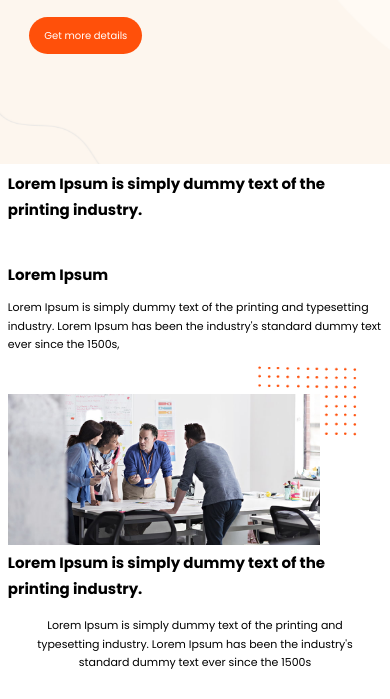
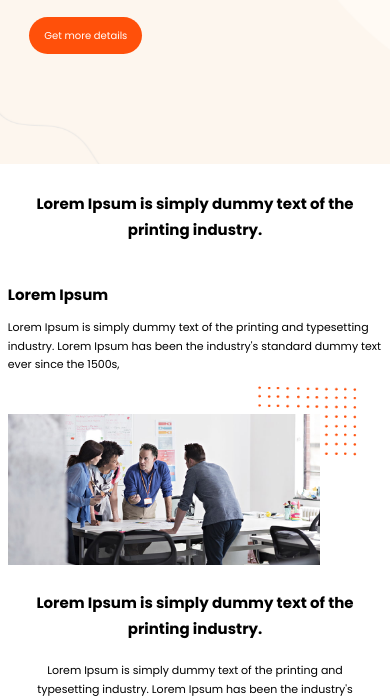
Before and after one commit to hyperstone6/Digital-Agency, a plain HTML site: page index.html in a window 390 px wide. Shown: the part 401-1100 px from the top of the page. Drawn offline with Linux system fonts and the light colour scheme.

Commit message:
improved responsiveness

```diff
--- a/index.html
+++ b/index.html
@@ -69,7 +69,7 @@
         Lorem Ipsum is simply dummy text of the printing industry.
       </h2>
       <div class="top-mid-group-1">
-        <h2>Lorem Ipsum</h2>
+        <h3>Lorem Ipsum</h3>
         <p>
           Lorem Ipsum is simply dummy text of the printing and typesetting
           industry. Lorem Ipsum has been the industry's standard dummy text ever
@@ -191,7 +191,7 @@
     </section>
     <section class="mid-carousel default-padding">
       <div class="top-mid-group-1">
-        <h2>Lorem Ipsum</h2>
+        <h3>Lorem Ipsum</h3>
         <p>
           Lorem Ipsum is simply dummy text of the printing and typesetting
           industry. Lorem Ipsum has been the industry's standard dummy text ever
--- a/style.css
+++ b/style.css
@@ -162,7 +162,7 @@ html {
     min-width: 30rem;
 }
 
-.top-mid h1 {
+.top-mid h2 {
     margin: var(--margin-1) auto 0;
     max-width: 40%;
     text-align: center;
@@ -183,7 +183,7 @@ html {
     margin-bottom: var(--margin-1);
 }
 
-.top-mid-group-1 h2 {
+.top-mid-group-1 h3 {
     font-size: clamp(1.5rem, 1.5vw, 2.5rem);
     padding-bottom: 1rem;
 }
@@ -210,7 +210,7 @@ html {
     top: -20%;
 }
 
-.top-mid-group-2 h2 {
+.top-mid-group-2 h3 {
     margin-bottom: 1em;
 }
 
@@ -713,8 +713,18 @@ html {
         display: none;
     }
 
-    .top-mid-group-1 {
+    .top-mid-group-1,
+    .top-mid-group-2 {
         max-width: 100%;
+    }
+
+    .top-mid h2{
+        max-width: 100%;
+        margin: 2rem 0;
+    }
+
+    .top-mid-thumb {
+        width: 90%;
     }
 
     .office-1 {
```
